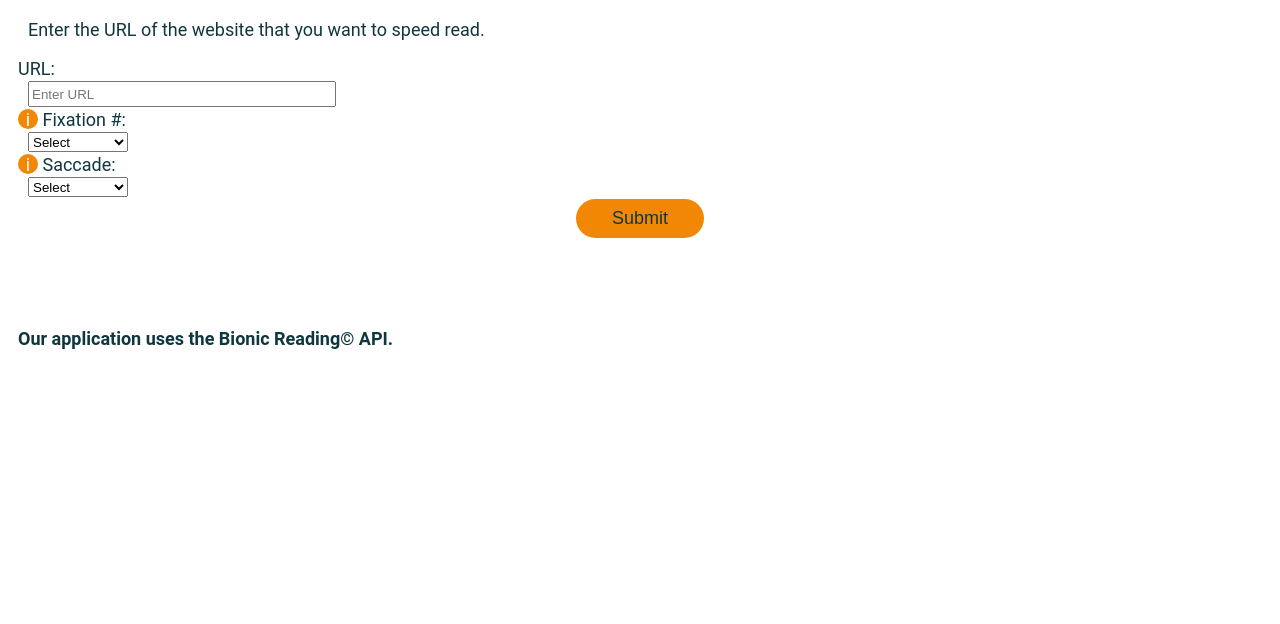
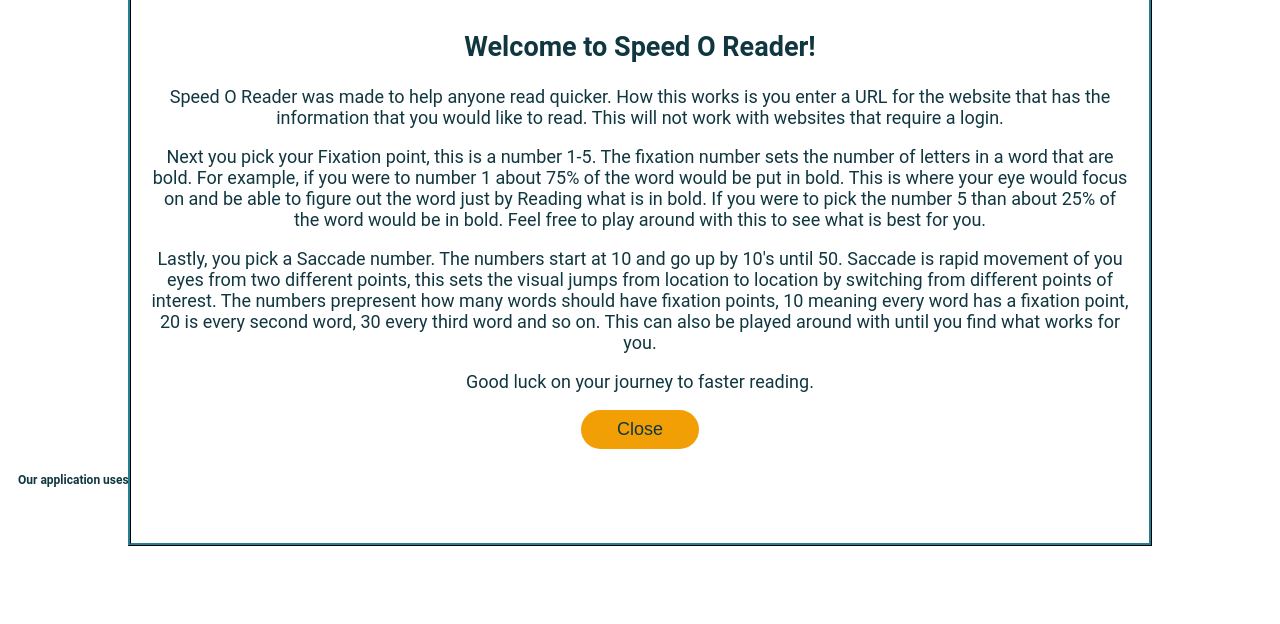
Before and after one commit to peanutbuttersharkface/peanutbuttersharkface.github.io, a website built with Vite: page final/src/index.html in a window 1280 px wide. Shown: the part 176-800 px from the top of the page. Built offline with nearby package versions, Linux system fonts and the light colour scheme; no server answers.

Commit message:
fixed css and created back button

```diff
--- a/final/src/css/styles.css
+++ b/final/src/css/styles.css
@@ -22,8 +22,9 @@
 
 }
 main{
-    display:grid;
-    grid-template-rows: 1fr auto;
+    display: flex;
+   flex-direction: column;
+    align-items: center;
     padding-left: 10px;
     padding-right: 10px;
 
@@ -32,35 +33,68 @@
     display: flex;
     justify-content: space-between;
     padding: 0 10px;
-    background-color:var(--primary-color);
-    color:white;
+}
+
+.logo img{
+    height:auto;
+    width:30%;
+}
+
+.welcomePop{
+    display: none;
+    position: fixed;
+    left:10%;
+    width: 80%;
+    height: 80%;
+    background: white;
+    color:var(--primary-color);
+    padding:20px;
+    box-sizing: border-box;
+    overflow-y: auto;
+    height: 70%;
+    border-style: ridge;
+    border-color: #103740;
+    border-width: 2%;
+
+
+}
+.pop-content{
+    text-align: center;
+}
+form {
+    grid-row: 1/4;
+    display:grid;
+    grid-template-columns: 100%;
+    grid-template-rows: .5fr 1fr ;
+    background-color: var(--primary-color);
+    color: white;
+    justify-content: center;
+    /* align-items: flex-start; */
+
+}
+form h2 {
     font-weight: bolder;
-    border-style: double;
-    border-color: white;
-    border-width: 10px;
-    justify-content: center;
-    font-style: var(--font-headline);
+
 }
-form{
-    grid-row: 1/2;
-    display:grid;
-    margin-bottom: 20px;
-    /* grid-template-rows: .25fr .25fr .25fr .25fr;  */
-
+form p {
+    color:#F2D0A7;
 
 }
 
 .formTitle{
-    color:var(--primary-color);
+    color: white;
+    padding-left: 20px;
+}
+.inputs{
+    display: grid;
+    grid-template-columns: 30%  10% 30%  30%;
+    grid-template-rows: 1fr  1fr 1fr 1fr;
     padding-left: 10px;
 }
-/* .inputs{
-    background-color: var(--primary-color);
-} */
 button{
     grid-row:3/4;
     padding: .5em 2em;
-    background-color: var(--dark-yellow);
+    background-color: var(--medium-yellow);
     color: var(--primary-color);
     margin: auto;
     display:block;
@@ -68,34 +102,52 @@
     border:0;
     font-size: var(--font-base);
     cursor: pointer;
-
+}
+#backButton::before{
+    content: none;
+}
+.button{
+    grid-row: 4/5;
+    grid-column: 1/5;
 }
 .rectangle_URL{
     display: grid;
-    grid-row:2/3;
     margin:2px;
+    padding-left: 10px;
     margin-left: 10px;
-    height:20px;
-    width: 300px;
+    height:30px;
+    width: 100%;
+    border-radius: 7px;
+    grid-column: 1/4;
+    grid-row: 1/2;
+    color:lightslategray;
 
 }
 .rectangle_Fix{
     display: grid;
-    grid-row: 3/4;
-    margin:2px;
+    grid-column: 1/2;
+    grid-row:2/3;
+    margin:6px;
     margin-left: 10px;
-    height:20px;
-    width: 100px;
+    height:30px;
+    width: 90%;
+    border-radius: 7px;
+    color:lightslategray;
+    padding-left: 10px;
 
 }
+
+
 /* Popup container */
 .popup {
-    position: relative;
-    display: inline-block;
+    grid-column: 2/3;
+    grid-row: 2/3;
+    margin-top: 10px;
 }
 .popup2 {
-    position: relative;
-    display: inline-block;
+    grid-column: 2/3;
+    grid-row: 3/4;
+    margin-top: 10px;
 }
 .popup_Fix{
     grid-row:2/3;
@@ -104,21 +156,21 @@
     height: 20px;
     text-align: center;
     border-radius: 50%;
-    background-color: var(--dark-yellow);
+    background-color: var(--medium-yellow);
     color: #fff;
     cursor: pointer;
 }
 .popup .popupFixText {
     display: none;
     width: 200px;
-    background-color: var(--primary-color);
+    background-color: var(--medium-yellow);
     color: #fff;
     text-align: center;
     border-radius: 6px;
     padding: 8px;
     position: absolute;
     z-index: 1;
-    top: -30px;
+    top: 10px;
     left: 50%;
     transform:translateX(-50%)
 }
@@ -129,21 +181,21 @@
     height: 20px;
     text-align: center;
     border-radius: 50%;
-    background-color: var(--dark-yellow);
+    background-color: var(--medium-yellow);
     color: #fff;
     cursor: pointer;
 }
 .popup2 .popupSacText {
     display: none;
     width: 200px;
-    background-color: var(--primary-color);
+    background-color: var(--medium-yellow);
     color: #fff;
     text-align: center;
     border-radius: 6px;
     padding: 8px;
     position: absolute;
     z-index: 1;
-    top: -30px;
+    top: 10px;
     left: 50%;
     transform:translateX(-50%)
 }
@@ -157,10 +209,22 @@
 .rectangle_Sac{
     display: grid;
     grid-row: 3/4;
-    margin:2px;
+    grid-column: 1/2;
+    margin:5px;
     margin-left: 10px;
-    height:20px;
-    width: 100px;
+    height:30px;
+    width: 90%;
+    border-radius: 7px;
+    color:lightslategray;
+    padding-left: 10px;
+}
+svg {
+    grid-row: 4;
+    grid-column: 1;
+    align-self: end;
+    margin-top: auto;
+    width: 100%;
+
 }
 
 .rectangle_Text{
@@ -174,4 +238,36 @@
     font-weight: bold;
     padding-left: 10px;
     margin-top: 50px;
+    font-size: 12px;
 }
+
+@media only screen and (min-width: 500px) {
+form {
+    width: 600px;
+}
+.rectangle_URL{
+    width: 300px;
+}
+.rectangle_Fix{
+    width: 100px;
+}
+.rectangle_Sac{
+    width: 100px;
+}
+.inputs{
+    display: grid;
+    grid-template-columns: 20%  20% 30%  30%;
+    grid-template-rows: 1fr  1fr 1fr 1fr;
+    padding-left: 10px;
+}
+.popup {
+    grid-column: 2/3;
+    grid-row: 2/3;
+    margin-top: 10px;
+}
+.popup2 {
+    grid-column: 2/3;
+    grid-row: 3/4;
+    margin-top: 10px;
+}
+}
--- a/final/src/html/header.html
+++ b/final/src/html/header.html
@@ -1 +1,3 @@
-<h1>Speed O Reader</h1>
+<div class="logo">
+<img src = "/images/Speed_O_Reader.png" alt="Speed O Reader Logo">
+</div>
--- a/final/src/index.html
+++ b/final/src/index.html
@@ -11,14 +11,41 @@
     <header class="header" id="header"></header>
 
     <main>
+      <div class="welcomePop" id="welcomePop">
+        <div class="pop-content">
+          <h2>Welcome to Speed O Reader!</h2>
+          <p>Speed O Reader was made to help anyone read quicker.
+            How this works is you enter a URL for the website that has the
+            information that you would like to read.  This will not work with
+            websites that require a login.
+          </p>
+          <p>Next you pick your Fixation point, this is a number 1-5.  The fixation
+            number sets the number of letters in a word that are bold.   For example,
+            if you were to number 1 about 75% of the word would be put in bold.  This is
+            where your eye would focus on and be able to figure out the word just by Reading
+            what is in bold.   If you were to pick the number 5 than about 25% of the word
+            would be in bold.   Feel free to play around with this to see what is best for you.
+          </p>
+          <p>Lastly, you pick a Saccade number.  The numbers start at 10 and go up by 10's
+            until 50.  Saccade is rapid movement of you eyes from two different points, this sets
+            the visual jumps from location to location by switching from different points of
+            interest.   The numbers prepresent how many words should have fixation points, 10
+            meaning every word has a fixation point, 20 is every second word, 30 every third word
+            and so on.  This can also be played around with until you find what works for you.
+          </p>
+          <p>Good luck on your journey to faster reading.</p>
+          <button id="closePopup">Close</button>
+        </div>
+      </div>
       <form id="readingForm">
+
         <div class="formTitle">
           <h2>Let's Begin!</h2>
           <p>Enter the URL of the website that you want to speed read.</p>
         </div>
 
         <div class="inputs">
-          <label name="URL">URL:</label>
+          <label name="URL"></label>
           <input
             type="url"
             id="inputURL"
@@ -35,9 +62,9 @@
                letters and 5 is less letters or about 25% of the word
                shown in bold letters.</span>
           </div>
-          <label name="Fixation">Fixation #:</label>
+          <label name="Fixation"></label>
           <select name="Fixation" class="rectangle_Fix">
-            <option value="" disabled selected>Select</option>
+            <option value="" disabled selected>Fixation</option>
             <option value="1">1</option>
             <option value="2">2</option>
             <option value="3">3</option>
@@ -47,16 +74,16 @@
 
           <div class="popup2" id="popup2">
             <span class="popup_Sac">i</span>
-            <span class="popupSacText" id="popupSacText">The Saccade, rapid movement
+            <span class="popupSacText" id="popupSacText">Saccade, is the rapid movement
                of your eyes from two different points, this sets the visual jumps
                from location to location by switching from different points of
                interest. The numbers represent how many words should have fixation
                points, 10 meaning every word, 20: every second word, 30: every third
                 word, 40: every fourth word , and 50: every fifth word.</span>
           </div>
-          <label name="Saccade">Saccade:</label>
+          <label name="Saccade"></label>
           <select name="Saccade" class="rectangle_Sac">
-            <option value="" disabled selected>Select</option>
+            <option value="" disabled selected>Saccade</option>
             <option value="10">10</option>
             <option value="20">20</option>
             <option value="30">30</option>
@@ -67,11 +94,19 @@
         <div class="button">
           <button type="button" id="submitButton">Submit</button>
         </div>
+
       </div>
+    </div>
+    <svg class="one" xmlns="http://www.w3.org/2000/svg" viewBox="0 0 1440 320">
+      <path fill="#F29F05" fill-opacity="1" d="M0,288L48,288C96,288,192,288,288,250.7C384,213,480,139,576,117.3C672,96,768,128,864,154.7C960,181,1056,203,1152,197.3C1248,192,1344,160,1392,144L1440,128L1440,320L1392,320C1344,320,1248,320,1152,320C1056,320,960,320,864,320C768,320,672,320,576,320C480,320,384,320,288,320C192,320,96,320,48,320L0,320Z"></path>
+    </svg>
 
       </form>
       <div class="rectangle_Text" id="responseContainer">
         <div id="URLtext"></div>
+        </div>
+        <div id="backButtonDiv">
+          <button type="button" id="backButton" style="display: none ;">Back</button>
         </div>
     </main>
     <footer class="footer" id="footer"></footer>
--- a/final/src/js/main.js
+++ b/final/src/js/main.js
@@ -4,17 +4,14 @@
 
 export function togglePopupFixText(event) {
   event.stopPropagation();
-
   var popupText = document.getElementById("popupFixText");
   if(popupText){
     popupText.classList.toggle("show");
-
   }
 }
 
 export function togglePopupSacText(event){
   event.stopPropagation();
-
   var popupText2 = document.getElementById("popupSacText");
   if(popupText2){
     popupText2.classList.toggle("show2");
@@ -24,7 +21,6 @@
 document.addEventListener("click", function(event) {
   var popup = document.getElementById("popup");
   var popup2 = document.getElementById("popup2");
-
   var popupText = document.getElementById("popupFixText");
   var popupText2 = document.getElementById("popupSacText");
 
@@ -42,39 +38,67 @@
 document.addEventListener("DOMContentLoaded", async function () {
   console.log("DOM Loaded")
   await loadHeaderFooter();
+
+  /* Welcome Popup */
+  const popupShow = localStorage.getItem("popupShow");
+  if (!popupShow){
+    const pop = document.getElementById("welcomePop");
+    pop.style.display = "block";
+    document.getElementById("closePopup").addEventListener("click", function() {
+      pop.style.display = "none";
+      localStorage.setItem("popupShow", "true");
+    });
+  }
+  /* Text from the URL */
   const URLtextElement = document.getElementById("URLtext");
   if (URLtextElement){
     URLtextElement.style.display = "block";
   } else {
     console.error("Element wiht ID 'URLtext' not found.")
   }
-  const submitButton = document.getElementById("submitButton");
 
   document.getElementById("popup").addEventListener("click", togglePopupFixText);
   document.getElementById("popup2").addEventListener("click", togglePopupSacText);
 
-  const formSubmitted = sessionStorage.getItem("formSubmitted");
+  const form = document.getElementById("readingForm");
+  const backButton = document.getElementById("backButton");
+  const submitButton = document.getElementById("submitButton");
+  const responseContainer = document.getElementById("responseContainer");
 
-  if (formSubmitted) {
-    document.getElementById("URLtext").style.display = "block";
-    sessionStorage.removeItem("formSubmitted");
+  if (backButton) {
+   backButton.style.display = "none";
   }
   const fix = document.querySelector(".rectangle_Fix");
   const sac = document.querySelector(".rectangle_Sac");
 
-  submitButton.addEventListener("click", async function () {
+  async function onSubmit(event){
     try {
       const inputURLValue = inputURL.value;
       const fixationValue = fix.value;
       const saccadeValue = sac.value;
       const data = await fetchData(inputURLValue, fixationValue, saccadeValue);
       displayText(data);
+      backButton.style.display = "block";
+      URLtextElement.style.display = "block";
+      responseContainer.style.display = "block";
     } catch (error){
       console.error("Error occurred:", error);
     }
+    event.preventDefault();
+    form.style.display = "none";
+  }
+
+  submitButton.addEventListener("click", onSubmit);
+
+  backButton.addEventListener("click", function(){
+    responseContainer.style.display = "none";
+    form.style.display = "block";
+
+    inputURL.value = "";
+    fix.value = "";
+    sac.value = "";
+    backButton.style.display = "none";
   });
-
-
 window.addEventListener("beforeunload", function () {
   sessionStorage.removeItem("formSubmitted");
 });
```
Also changed, not shown: final/src/images/Speed_O_Reader.png (added). Lines whose indentation alone changed are shown as unchanged.
